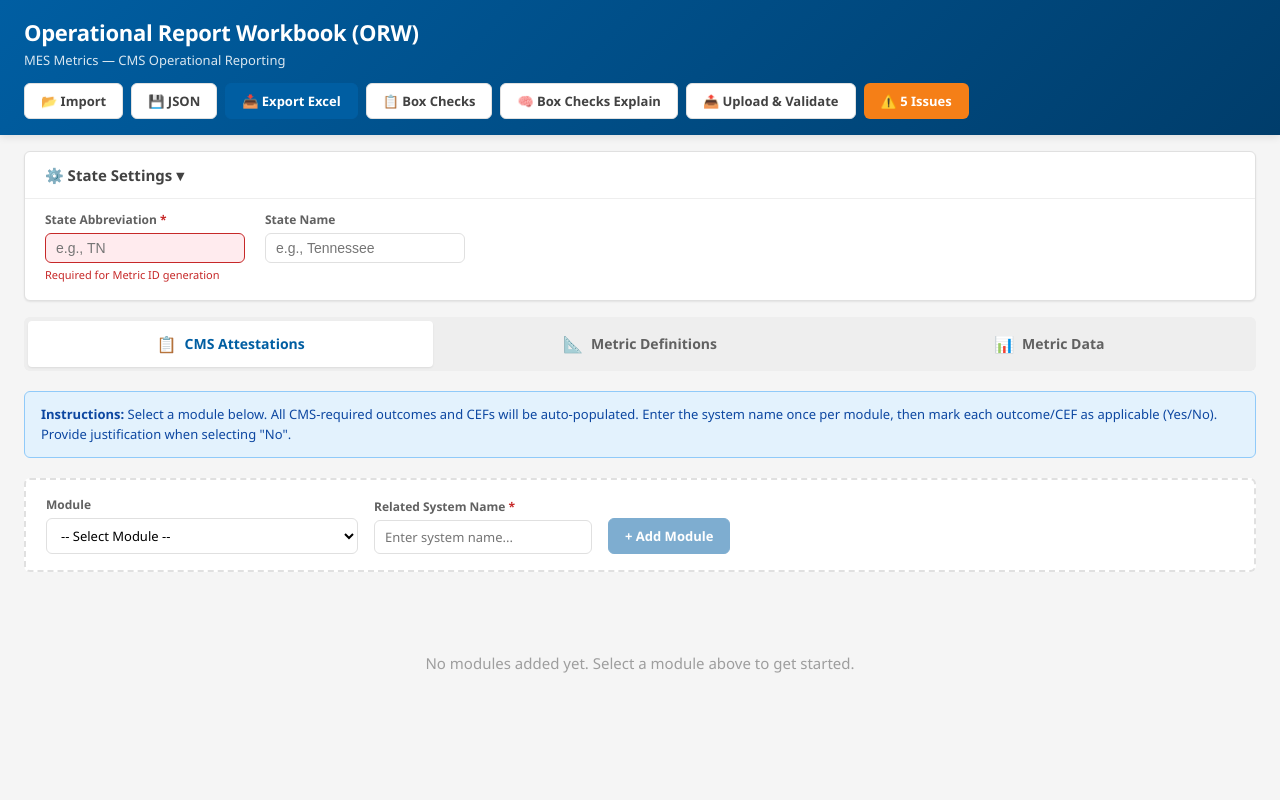
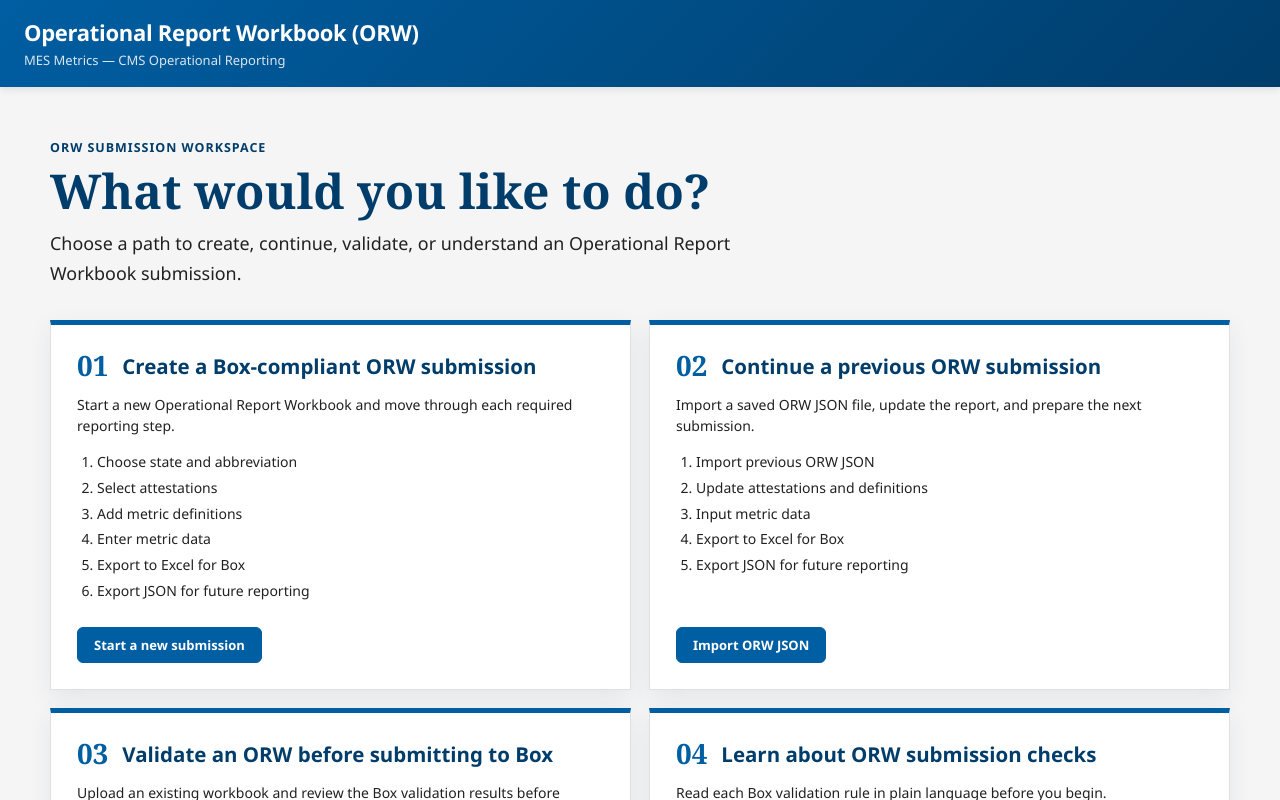
Before and after one commit to smahoney10/orw-form, a React (Vite) app: page / in a window 1280 px wide. Shown: the top 800 px of the page. Built offline with nearby package versions, Linux system fonts and the light colour scheme.

Commit message:
Add guided ORW workflow home screen

```diff
--- a/src/App.css
+++ b/src/App.css
@@ -928,3 +928,99 @@
 ::-webkit-scrollbar-thumb:hover {
   background: var(--gray-500);
 }
+
+/* ── Guided workflow home ────────────────────────────────────── */
+.workflow-home,
+.submission-workspace {
+  width: min(1180px, calc(100% - 48px));
+  margin: 0 auto;
+}
+
+.workflow-home { padding: 52px 0 72px; }
+
+.workflow-hero {
+  max-width: 720px;
+  margin-bottom: 32px;
+}
+
+.eyebrow,
+.stage-count {
+  color: var(--primary-dark);
+  font-size: 0.78rem;
+  font-weight: 800;
+  letter-spacing: 0.08em;
+  margin: 0 0 8px;
+  text-transform: uppercase;
+}
+
+.workflow-hero h2,
+.submission-stage h2 {
+  color: var(--primary-dark);
+  font-family: Georgia, 'Times New Roman', serif;
+  font-size: clamp(2rem, 4vw, 3rem);
+  line-height: 1.08;
+  margin: 0 0 12px;
+}
+
+.workflow-hero > p:last-child { font-size: 1.12rem; line-height: 1.65; }
+
+.workflow-grid {
+  display: grid;
+  gap: 18px;
+  grid-template-columns: repeat(2, minmax(0, 1fr));
+}
+
+.workflow-card {
+  background: #fff;
+  border: 1px solid var(--gray-300);
+  border-top: 5px solid var(--primary);
+  box-shadow: 0 8px 22px rgba(10, 62, 102, 0.08);
+  display: flex;
+  flex-direction: column;
+  padding: 26px;
+}
+
+.workflow-card:hover { box-shadow: 0 12px 28px rgba(10, 62, 102, 0.16); }
+
+.workflow-card-heading { align-items: flex-start; display: flex; gap: 14px; }
+.workflow-card h3 { color: var(--primary-dark); font-size: 1.28rem; line-height: 1.25; margin: 3px 0 10px; }
+.workflow-number { color: var(--primary); font-family: Georgia, 'Times New Roman', serif; font-size: 1.75rem; font-weight: 700; line-height: 1; }
+.workflow-card > p { line-height: 1.55; margin: 4px 0 14px; }
+.workflow-card ol { flex: 1; line-height: 1.55; margin: 0 0 22px 20px; padding: 0; }
+.workflow-card li { margin-bottom: 4px; }
+.workflow-card .btn { align-self: flex-start; }
+
+.submission-workspace {
+  display: grid;
+  gap: 34px;
+  grid-template-columns: minmax(220px, 0.8fr) minmax(0, 3fr);
+  padding: 38px 0 64px;
+}
+
+.submission-steps { border-right: 1px solid var(--gray-300); padding-right: 22px; }
+.submission-steps ol { list-style: none; margin: 0; padding: 0; }
+.submission-steps li { border-left: 3px solid var(--gray-300); margin: 0; padding: 0 0 10px 14px; }
+.submission-steps li.is-current { border-left-color: var(--primary); }
+.submission-steps li.is-complete { border-left-color: var(--success); }
+.submission-steps button { background: transparent; border: 0; color: var(--gray-700); cursor: pointer; font: inherit; padding: 2px 0; text-align: left; }
+.submission-steps button:hover,
+.submission-steps button:focus-visible { color: var(--primary-dark); text-decoration: underline; }
+.submission-steps button span { align-items: center; background: var(--gray-200); border-radius: 50%; color: var(--gray-700); display: inline-flex; font-size: 0.75rem; font-weight: 800; height: 22px; justify-content: center; margin-right: 8px; width: 22px; }
+.submission-steps .is-current button span { background: var(--primary); color: #fff; }
+.submission-steps .is-complete button span { background: var(--success); color: #fff; }
+
+.submission-stage { min-width: 0; }
+.submission-stage > p:not(.stage-count) { font-size: 1.05rem; line-height: 1.55; margin: 0 0 22px; }
+.stage-content > .settings-panel { margin: 0; }
+.stage-actions { display: flex; gap: 12px; justify-content: space-between; margin-top: 28px; }
+.stage-actions .btn-primary { margin-left: auto; }
+
+@media (max-width: 760px) {
+  .workflow-home,
+  .submission-workspace { width: min(100% - 28px, 1180px); }
+  .workflow-grid,
+  .submission-workspace { grid-template-columns: 1fr; }
+  .submission-steps { border-bottom: 1px solid var(--gray-300); border-right: 0; padding: 0 0 16px; }
+  .submission-steps ol { display: grid; gap: 7px; grid-template-columns: 1fr 1fr; }
+  .submission-steps li { padding-bottom: 2px; }
+}
--- a/src/App.jsx
+++ b/src/App.jsx
@@ -1,24 +1,24 @@
 import { useState, useMemo, useCallback } from 'react';
 import * as XLSX from 'xlsx';
 import SettingsPanel from './components/SettingsPanel';
-import TabNavigation from './components/TabNavigation';
 import CMSAttestations from './components/CMSAttestations';
 import MetricDefinitions from './components/MetricDefinitions';
 import MetricData from './components/MetricData';
 import ValidationSummary from './components/ValidationSummary';
-import BoxImportChecksPage from './components/BoxImportChecksPage';
 import BoxChecksExplanationPage from './components/BoxChecksExplanationPage';
 import UploadValidationPage from './components/UploadValidationPage';
+import WorkflowHome from './components/WorkflowHome';
+import SubmissionGuide from './components/SubmissionGuide';
 import { MODULE_ABBREVIATIONS } from './data/referenceData';
 import { runBoxValidation } from './services/boxValidation';
 import './App.css';
 
 function App() {
   const [activeTab, setActiveTab] = useState('attestations');
+  const [screen, setScreen] = useState('home');
+  const [workflowMode, setWorkflowMode] = useState('create');
+  const [workflowStep, setWorkflowStep] = useState(0);
   const [showValidation, setShowValidation] = useState(false);
-  const [showBoxChecks, setShowBoxChecks] = useState(false);
-  const [showBoxExplanation, setShowBoxExplanation] = useState(false);
-  const [showUploadValidation, setShowUploadValidation] = useState(false);
 
   const [settings, setSettings] = useState({
     stateAbbreviation: '',
@@ -101,28 +101,6 @@
   }, [settings, attestationsData, definitionsData, metricData]);
 
   const validationErrors = useMemo(() => validateAll(), [validateAll]);
-
-  // ── Validation Counts for Tab Badges ──────────────────────────────
-  const validationCounts = useMemo(() => {
-    const attComplete = attestationsData.filter((r) => {
-      return r.relatedSystem && r.applicable && (r.applicable !== 'No' || r.justification);
-    }).length;
-
-    const defComplete = definitionsData.filter((r) => {
-      return r.module && r.relatedSystem && r.outcomeRef && r.metricId && r.metricName &&
-        r.metricDescription && r.valueType && r.frequency && r.status;
-    }).length;
-
-    const dataComplete = metricData.filter((r) => {
-      return r.reportingDate && r.metricId && r.programType && (r.metricValue || r.comment);
-    }).length;
-
-    return {
-      attestations: { complete: attComplete, total: attestationsData.length },
-      definitions: { complete: defComplete, total: definitionsData.length },
-      data: { complete: dataComplete, total: metricData.length },
-    };
-  }, [attestationsData, definitionsData, metricData]);
 
   // ── Export to Excel ───────────────────────────────────────────────
   const exportToExcel = () => {
@@ -226,7 +204,10 @@
         try {
           const payload = JSON.parse(ev.target.result);
           applyImportedPayload(payload);
-          alert('Data imported successfully!');
+          setWorkflowMode('import');
+          setWorkflowStep(0);
+          setActiveTab('attestations');
+          setScreen('workspace');
         } catch (err) {
           alert('Error importing file: ' + err.message);
         }
@@ -245,6 +226,42 @@
 
   const totalErrors = Object.values(validationErrors).reduce((s, a) => s + a.length, 0);
 
+  const createSteps = [
+    { title: 'Choose state and abbreviation', description: 'Enter the reporting state before creating the ORW submission.', tab: 'settings' },
+    { title: 'Select attestations', description: 'Select and complete the CMS attestations that apply to this submission.', tab: 'attestations' },
+    { title: 'Metric definitions', description: 'Define each metric you will report.', tab: 'definitions' },
+    { title: 'Metric data', description: 'Enter the reported values for each metric.', tab: 'data' },
+    { title: 'Export to Excel', description: 'Review the workbook and export the Excel file for Box submission.', action: 'excel' },
+    { title: 'Export JSON', description: 'Save a JSON copy so the report can be continued in a future period.', action: 'json' },
+  ];
+  const importSteps = createSteps.slice(1);
+  const workflowSteps = workflowMode === 'import' ? importSteps : createSteps;
+
+  const openWorkflow = (mode) => {
+    if (mode === 'import') {
+      importFromJson();
+      return;
+    }
+    if (mode === 'validate') {
+      setScreen('upload');
+      return;
+    }
+    if (mode === 'learn') {
+      setScreen('explain');
+      return;
+    }
+    setWorkflowMode('create');
+    setWorkflowStep(0);
+    setActiveTab('attestations');
+    setScreen('workspace');
+  };
+
+  const changeWorkflowStep = (nextStep) => {
+    const next = workflowSteps[nextStep];
+    setWorkflowStep(nextStep);
+    if (next.tab) setActiveTab(next.tab);
+  };
+
   return (
     <div className="app">
       <header className="app-header">
@@ -254,77 +271,26 @@
             <p className="subtitle">MES Metrics — CMS Operational Reporting</p>
           </div>
           <div className="header-actions">
-            <button className="btn btn-secondary" onClick={importFromJson} title="Import from JSON">
-              📂 Import
-            </button>
-            <button className="btn btn-secondary" onClick={exportToJson} title="Export as JSON">
-              💾 JSON
-            </button>
-            <button className="btn btn-primary" onClick={exportToExcel} title="Export as Excel">
-              📥 Export Excel
-            </button>
-            <button className="btn btn-secondary" onClick={() => setShowBoxChecks(true)}>
-              📋 Box Checks
-            </button>
-            <button className="btn btn-secondary" onClick={() => setShowBoxExplanation(true)}>
-              🧠 Box Checks Explain
-            </button>
-            <button className="btn btn-secondary" onClick={() => setShowUploadValidation(true)}>
-              📤 Upload & Validate
-            </button>
-            <button
-              className={`btn ${totalErrors > 0 ? 'btn-warning' : 'btn-success'}`}
-              onClick={() => setShowValidation(true)}
-            >
-              {totalErrors > 0 ? `⚠️ ${totalErrors} Issues` : '✅ Valid'}
-            </button>
+            {screen !== 'home' ? <button className="btn btn-secondary" onClick={() => setScreen('home')}>All workflows</button> : null}
+            {screen === 'workspace' ? <button className={`btn ${totalErrors > 0 ? 'btn-warning' : 'btn-success'}`} onClick={() => setShowValidation(true)}>{totalErrors > 0 ? `${totalErrors} issues` : 'Ready to review'}</button> : null}
           </div>
         </div>
       </header>
 
-      {showBoxChecks ? (
-        <BoxImportChecksPage onBack={() => setShowBoxChecks(false)} />
-      ) : showBoxExplanation ? (
-        <BoxChecksExplanationPage onBack={() => setShowBoxExplanation(false)} />
-      ) : showUploadValidation ? (
-        <UploadValidationPage onBack={() => setShowUploadValidation(false)} />
-      ) : (
-        <>
-          <SettingsPanel settings={settings} onSettingsChange={setSettings} />
-
-          <TabNavigation
-            activeTab={activeTab}
-            onTabChange={setActiveTab}
-            validationCounts={validationCounts}
-          />
-
-          <main className="app-main">
-            {activeTab === 'attestations' && (
-              <CMSAttestations data={attestationsData} onChange={setAttestationsData} />
-            )}
-            {activeTab === 'definitions' && (
-              <MetricDefinitions
-                data={definitionsData}
-                onChange={setDefinitionsData}
-                settings={settings}
-              />
-            )}
-            {activeTab === 'data' && (
-              <MetricData
-                data={metricData}
-                onChange={setMetricData}
-                metricDefinitions={definitionsData}
-              />
-            )}
-          </main>
-
-          <ValidationSummary
-            isOpen={showValidation}
-            onClose={() => setShowValidation(false)}
-            errors={validationErrors}
-          />
-        </>
-      )}
+      {screen === 'home' ? <WorkflowHome onChoose={openWorkflow} /> : null}
+      {screen === 'explain' ? <BoxChecksExplanationPage onBack={() => setScreen('home')} /> : null}
+      {screen === 'upload' ? <UploadValidationPage onBack={() => setScreen('home')} /> : null}
+      {screen === 'workspace' ? (
+        <SubmissionGuide steps={workflowSteps} currentStep={workflowStep} onStepChange={changeWorkflowStep}>
+          {activeTab === 'settings' ? <SettingsPanel settings={settings} onSettingsChange={setSettings} /> : null}
+          {activeTab === 'attestations' ? <CMSAttestations data={attestationsData} onChange={setAttestationsData} /> : null}
+          {activeTab === 'definitions' ? <MetricDefinitions data={definitionsData} onChange={setDefinitionsData} settings={settings} /> : null}
+          {activeTab === 'data' ? <MetricData data={metricData} onChange={setMetricData} metricDefinitions={definitionsData} /> : null}
+          {workflowSteps[workflowStep].action === 'excel' ? <button className="btn btn-primary" onClick={exportToExcel}>Export Excel for Box</button> : null}
+          {workflowSteps[workflowStep].action === 'json' ? <button className="btn btn-primary" onClick={exportToJson}>Export ORW JSON</button> : null}
+        </SubmissionGuide>
+      ) : null}
+      <ValidationSummary isOpen={showValidation} onClose={() => setShowValidation(false)} errors={validationErrors} />
     </div>
   );
 }
--- /dev/null
+++ b/src/components/SubmissionGuide.jsx
@@ -0,0 +1,29 @@
+export default function SubmissionGuide({ steps, currentStep, onStepChange, children }) {
+  const current = steps[currentStep];
+  return (
+    <main className="submission-workspace" id="main-content">
+      <nav className="submission-steps" aria-label="Submission progress">
+        <p className="eyebrow">Guided submission</p>
+        <ol>
+          {steps.map((step, index) => (
+            <li key={step.title} className={index === currentStep ? 'is-current' : index < currentStep ? 'is-complete' : ''}>
+              <button type="button" onClick={() => onStepChange(index)} aria-current={index === currentStep ? 'step' : undefined}>
+                <span>{index + 1}</span>{step.title}
+              </button>
+            </li>
+          ))}
+        </ol>
+      </nav>
+      <section className="submission-stage" aria-labelledby="stage-title">
+        <p className="stage-count">Step {currentStep + 1} of {steps.length}</p>
+        <h2 id="stage-title">{current.title}</h2>
+        <p>{current.description}</p>
+        <div className="stage-content">{children}</div>
+        <div className="stage-actions">
+          {currentStep > 0 ? <button className="btn btn-secondary" onClick={() => onStepChange(currentStep - 1)}>Back</button> : null}
+          {currentStep < steps.length - 1 ? <button className="btn btn-primary" onClick={() => onStepChange(currentStep + 1)}>Continue</button> : null}
+        </div>
+      </section>
+    </main>
+  );
+}
--- /dev/null
+++ b/src/components/WorkflowHome.jsx
@@ -0,0 +1,62 @@
+const WORKFLOWS = [
+  {
+    id: 'create',
+    number: '01',
+    title: 'Create a Box-compliant ORW submission',
+    description: 'Start a new Operational Report Workbook and move through each required reporting step.',
+    steps: ['Choose state and abbreviation', 'Select attestations', 'Add metric definitions', 'Enter metric data', 'Export to Excel for Box', 'Export JSON for future reporting'],
+    action: 'Start a new submission',
+  },
+  {
+    id: 'import',
+    number: '02',
+    title: 'Continue a previous ORW submission',
+    description: 'Import a saved ORW JSON file, update the report, and prepare the next submission.',
+    steps: ['Import previous ORW JSON', 'Update attestations and definitions', 'Input metric data', 'Export to Excel for Box', 'Export JSON for future reporting'],
+    action: 'Import ORW JSON',
+  },
+  {
+    id: 'validate',
+    number: '03',
+    title: 'Validate an ORW before submitting to Box',
+    description: 'Upload an existing workbook and review the Box validation results before submission.',
+    steps: ['Upload an ORW Excel workbook', 'Review validation results', 'Resolve issues before Box submission'],
+    action: 'Upload and validate',
+  },
+  {
+    id: 'learn',
+    number: '04',
+    title: 'Learn about ORW submission checks',
+    description: 'Read each Box validation rule in plain language before you begin.',
+    steps: ['Review business checks', 'Review prechecks', 'Understand the expected fixes'],
+    action: 'Explore submission checks',
+  },
+];
+
+export default function WorkflowHome({ onChoose }) {
+  return (
+    <main className="workflow-home" id="main-content">
+      <section className="workflow-hero" aria-labelledby="workflow-title">
+        <p className="eyebrow">ORW submission workspace</p>
+        <h2 id="workflow-title">What would you like to do?</h2>
+        <p>Choose a path to create, continue, validate, or understand an Operational Report Workbook submission.</p>
+      </section>
+
+      <section className="workflow-grid" aria-label="ORW workflow options">
+        {WORKFLOWS.map((workflow) => (
+          <article className="workflow-card" key={workflow.id}>
+            <div className="workflow-card-heading">
+              <span className="workflow-number" aria-hidden="true">{workflow.number}</span>
+              <h3>{workflow.title}</h3>
+            </div>
+            <p>{workflow.description}</p>
+            <ol>
+              {workflow.steps.map((step) => <li key={step}>{step}</li>)}
+            </ol>
+            <button className="btn btn-primary" onClick={() => onChoose(workflow.id)}>{workflow.action}</button>
+          </article>
+        ))}
+      </section>
+    </main>
+  );
+}
```
